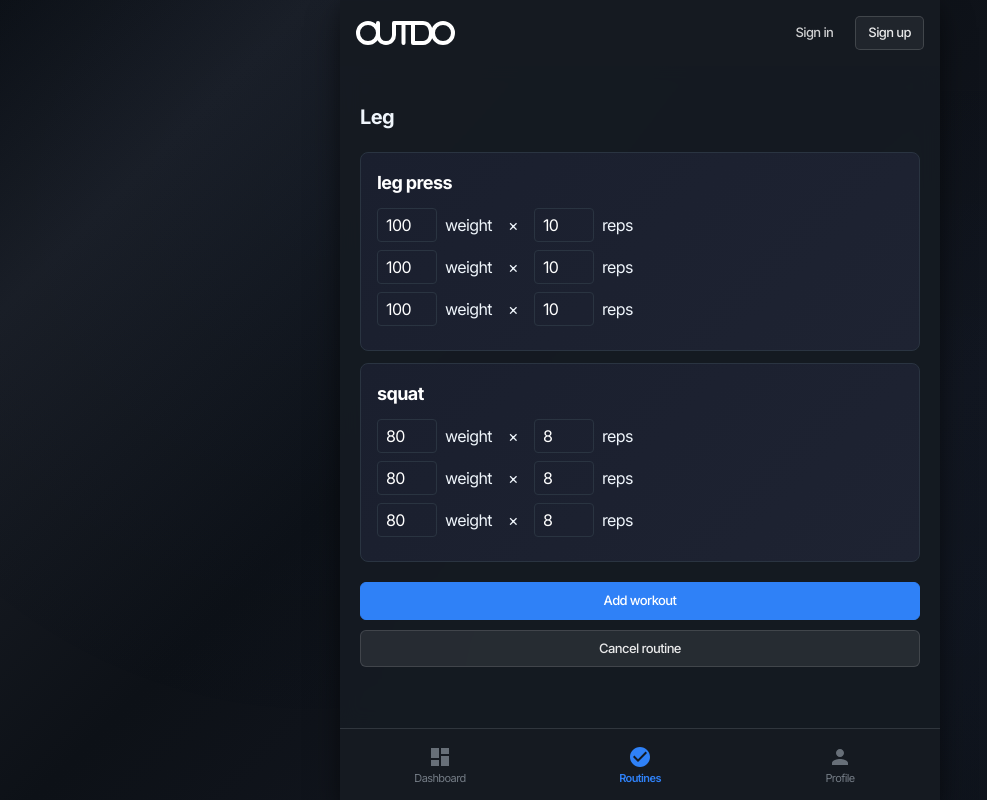
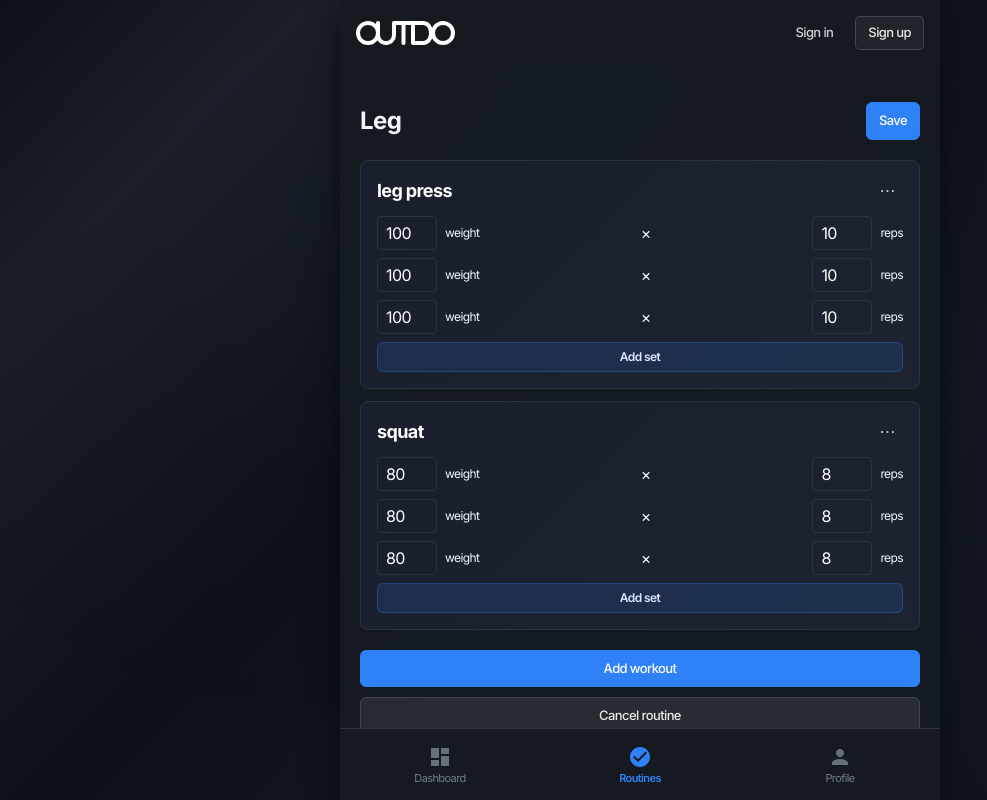
Before and after one commit to ehhdrud/outdo.fe, a React (Vite) app: page /routines/1 in a window 1280 px wide. Shown: the whole page, without its empty margins (0-987 px from the left). Built offline with nearby package versions, Linux system fonts and the light colour scheme; a web font is replaced by a local one.

Commit message:
feat: RoutineDetail 작업중

```diff
--- a/src/components/Header/Header.tsx
+++ b/src/components/Header/Header.tsx
@@ -1,11 +1,7 @@
 import { useState } from 'react';
-import { useLocation, useNavigate } from 'react-router-dom';
+import { useNavigate } from 'react-router-dom';
 
 import logoSvg from '@/assets/logo.svg';
-import MenuIcon from '@/components/Icon/MenuIcon';
-import UserIcon from '@/components/Icon/UserIcon';
-import { menuList } from '@/constants/menu';
-import { useAuthStore } from '@/store/authStore';
 import { useTokenStore } from '@/store/tokenStore';
 
 import * as Styled from './style';
@@ -15,7 +11,6 @@ const Header = () => {
 
 	const [isOpen, setIsOpen] = useState(false);
 	const navigate = useNavigate();
-	const location = useLocation();
 
 	const onClickMenuOpen = () => {
 		setIsOpen(!isOpen);
@@ -40,11 +35,7 @@ const Header = () => {
 									<Styled.SignInButton onClick={() => navigate('/auth')}>Sign in</Styled.SignInButton>
 									<Styled.SignUpButton onClick={() => navigate('/auth/sign-up')}>Sign up</Styled.SignUpButton>
 								</>
-							) : (
-								<Styled.UserButton onClick={() => navigate('/profile')}>
-									<UserIcon />
-								</Styled.UserButton>
-							)}
+							) : null}
 						</Styled.HeaderActions>
 					</Styled.Nav>
 				</div>
--- a/src/components/common/Form/FormButton/FormButton.style.ts
+++ b/src/components/common/Form/FormButton/FormButton.style.ts
@@ -1,8 +1,8 @@
 import styled from '@emotion/styled';
 
 interface ButtonProps {
-	variant: 'primary' | 'secondary' | 'outline';
-	size: 'small' | 'medium' | 'large';
+	variant: 'primary' | 'secondary' | 'tertiary' | 'outline';
+	size: 'thin' | 'small' | 'medium' | 'large';
 	fullWidth: boolean;
 }
 
@@ -17,7 +17,6 @@ const getVariantStyles = (variant: string) => {
 				&:hover:not(:disabled) {
 					background: #1c6cd9;
 					border-color: #1c6cd9;
-					transform: translateY(-1px);
 				}
 
 				@media (hover: none) {
@@ -36,7 +35,6 @@ const getVariantStyles = (variant: string) => {
 				&:hover:not(:disabled) {
 					background: rgba(255, 255, 255, 0.12);
 					border-color: rgba(255, 255, 255, 0.18);
-					transform: translateY(-1px);
 				}
 
 				@media (hover: none) {
@@ -55,13 +53,29 @@ const getVariantStyles = (variant: string) => {
 				&:hover:not(:disabled) {
 					background: rgba(255, 255, 255, 0.08);
 					border-color: rgba(255, 255, 255, 0.18);
-					transform: translateY(-1px);
 				}
 
 				@media (hover: none) {
 					&:active:not(:disabled) {
 						transform: none;
 						background: rgba(255, 255, 255, 0.03);
+					}
+				}
+			`;
+		case 'tertiary':
+			return `
+				background: rgba(47, 129, 247, 0.14);
+				border: 1px solid rgba(47, 129, 247, 0.28);
+				color: #d9e7ff;
+
+				&:hover:not(:disabled) {
+					background: rgba(47, 129, 247, 0.18);
+					border-color: rgba(47, 129, 247, 0.36);
+				}
+
+				@media (hover: none) {
+					&:active:not(:disabled) {
+						background: rgba(47, 129, 247, 0.18);
 					}
 				}
 			`;
@@ -72,6 +86,12 @@ const getVariantStyles = (variant: string) => {
 
 const getSizeStyles = (size: string) => {
 	switch (size) {
+		case 'thin':
+			return `
+				font-size: 12px;
+				font-weight: 600;
+				padding: 5px 10px;
+			`;
 		case 'small':
 			return `
 				font-size: 13px;
--- a/src/components/common/Form/FormButton/FormButton.tsx
+++ b/src/components/common/Form/FormButton/FormButton.tsx
@@ -3,8 +3,8 @@ import React from 'react';
 import * as S from './FormButton.style';
 
 interface FormButtonProps extends React.ButtonHTMLAttributes<HTMLButtonElement> {
-	variant?: 'primary' | 'secondary' | 'outline';
-	size?: 'small' | 'medium' | 'large';
+	variant?: 'primary' | 'secondary' | 'tertiary' | 'outline';
+	size?: 'thin' | 'small' | 'medium' | 'large';
 	fullWidth?: boolean;
 	children: React.ReactNode;
 }
--- a/src/pages/Routines/RoutineDetail.style.ts
+++ b/src/pages/Routines/RoutineDetail.style.ts
@@ -11,8 +11,14 @@ export const InfoSection = styled.div`
 	/* 간단한 정보를 담는 공간 */
 `;
 
+export const InfoHeader = styled.div`
+	display: flex;
+	align-items: center;
+	justify-content: space-between;
+`;
+
 export const RoutineTitle = styled.h3`
-	font-size: ${({ theme }) => theme.fontSize.sizeXl};
+	font-size: ${({ theme }) => theme.fontSize.size2xl};
 `;
 
 export const WorkoutSection = styled.div`
@@ -31,6 +37,67 @@ export const WorkoutCard = styled.div`
 
 	&:active {
 		cursor: grabbing;
+	}
+`;
+
+export const WorkoutHeader = styled.div`
+	display: flex;
+	align-items: center;
+	justify-content: space-between;
+	margin-bottom: 12px;
+	position: relative;
+`;
+
+export const MoreButton = styled.button`
+	background: transparent;
+	border: none;
+	color: rgba(255, 255, 255, 0.8);
+	padding: 4px 8px;
+	border-radius: 4px;
+	cursor: pointer;
+	transition: background 0.2s ease;
+	line-height: 1;
+	display: inline-flex;
+	align-items: center;
+	justify-content: center;
+
+	&:hover {
+		background: rgba(255, 255, 255, 0.08);
+	}
+`;
+
+export const MoreMenu = styled.div`
+	position: absolute;
+	top: calc(100% + 6px);
+	right: 0;
+	background: #151a26;
+	border: 1px solid #2a3441;
+	border-radius: 6px;
+	min-width: 160px;
+	box-shadow: 0 8px 24px rgba(0, 0, 0, 0.32);
+	overflow: hidden;
+`;
+
+export const MoreMenuList = styled.ul`
+	list-style: none;
+	margin: 0;
+	padding: 6px 0;
+`;
+
+export const MoreMenuItem = styled.li`
+	button {
+		width: 100%;
+		background: transparent;
+		border: none;
+		color: rgba(255, 255, 255, 0.9);
+		padding: 8px 12px;
+		text-align: left;
+		cursor: pointer;
+		font-size: 13px;
+
+		&:hover {
+			background: rgba(255, 255, 255, 0.06);
+		}
 	}
 `;
 
@@ -66,12 +133,20 @@ export const WeightInputGroup = styled.div`
 	display: flex;
 	align-items: center;
 	gap: 8px;
+
+	span {
+		font-size: 12px;
+	}
 `;
 
 export const RepsInputGroup = styled.div`
 	display: flex;
 	align-items: center;
 	gap: 8px;
+
+	span {
+		font-size: 12px;
+	}
 `;
 
 export const SetRow = styled.div`
@@ -79,6 +154,7 @@ export const SetRow = styled.div`
 	gap: 16px;
 	align-items: center;
 	margin-bottom: 8px;
+	justify-content: space-between;
 `;
 
 export const ButtonWrapper = styled.div`
--- a/src/pages/Routines/RoutineDetail.tsx
+++ b/src/pages/Routines/RoutineDetail.tsx
@@ -1,4 +1,4 @@
-import { useState } from 'react';
+import { useEffect, useState } from 'react';
 
 import FormButton from '@/components/common/Form/FormButton/FormButton.tsx';
 
@@ -68,6 +68,36 @@ const RoutineDetail = () => {
 			workouts: [...prev.workouts, newWorkout],
 		}));
 	};
+	// Workout 삭제 함수
+	const handleDeleteWorkout = (workoutId: string) => {
+		setRoutineDetailData((prev) => ({
+			...prev,
+			workouts: prev.workouts.filter((workout) => workout.id !== workoutId),
+		}));
+	};
+
+	// 더보기 메뉴 상태
+	const [openMenuWorkoutId, setOpenMenuWorkoutId] = useState<string | null>(null);
+	const toggleMoreMenu = (workoutId: string) => {
+		setOpenMenuWorkoutId((prev) => (prev === workoutId ? null : workoutId));
+	};
+
+	// 외부 클릭 시 메뉴 닫기
+	useEffect(() => {
+		const handleClickOutside = (event: MouseEvent) => {
+			if (openMenuWorkoutId) {
+				setOpenMenuWorkoutId(null);
+			}
+		};
+
+		if (openMenuWorkoutId) {
+			document.addEventListener('mousedown', handleClickOutside);
+		}
+
+		return () => {
+			document.removeEventListener('mousedown', handleClickOutside);
+		};
+	}, [openMenuWorkoutId]);
 
 	// 운동 이름 수정 함수
 	const handleUpdateWorkoutName = (workoutId: string, newName: string) => {
@@ -107,10 +137,30 @@ const RoutineDetail = () => {
 		}));
 	};
 
+	// 세트 추가 함수
+	const handleAddSet = (workoutId: string) => {
+		setRoutineDetailData((prev) => ({
+			...prev,
+			workouts: prev.workouts.map((workout) =>
+				workout.id === workoutId
+					? {
+							...workout,
+							sets: [...workout.sets, { id: `set-${Date.now()}`, weight: 0, reps: 0 }],
+						}
+					: workout
+			),
+		}));
+	};
+
 	return (
 		<S.RoutineDetailWrapper>
 			<S.InfoSection>
+				<S.InfoHeader>
 					<S.RoutineTitle>{routineDetailData.routine_name}</S.RoutineTitle>
+					<FormButton size="small" type="button">
+						Save
+					</FormButton>
+				</S.InfoHeader>
 			</S.InfoSection>
 			<S.WorkoutSection>
 				<S.WorkoutList>
@@ -118,6 +168,7 @@ const RoutineDetail = () => {
 						.sort((a, b) => a.order - b.order)
 						.map((workout) => (
 							<S.WorkoutCard key={workout.id}>
+								<S.WorkoutHeader>
 									<input
 										type="text"
 										value={workout.name}
@@ -125,13 +176,30 @@ const RoutineDetail = () => {
 										style={{
 											fontSize: '18px',
 											fontWeight: 'bold',
-										marginBottom: '12px',
 											background: 'transparent',
 											border: 'none',
 											color: 'white',
 											outline: 'none',
 										}}
 									/>
+									<S.MoreButton aria-label="More options" onClick={() => toggleMoreMenu(workout.id)}>
+										⋯
+									</S.MoreButton>
+									{openMenuWorkoutId === workout.id && (
+										<S.MoreMenu>
+											<S.MoreMenuList>
+												<S.MoreMenuItem>
+													<button type="button">Add note</button>
+												</S.MoreMenuItem>
+												<S.MoreMenuItem>
+													<button type="button" onClick={() => handleDeleteWorkout(workout.id)}>
+														Delete workout
+													</button>
+												</S.MoreMenuItem>
+											</S.MoreMenuList>
+										</S.MoreMenu>
+									)}
+								</S.WorkoutHeader>
 								<div>
 									{workout.sets.map((set) => (
 										<S.SetRow key={set.id}>
@@ -155,6 +223,9 @@ const RoutineDetail = () => {
 										</S.SetRow>
 									))}
 								</div>
+								<FormButton variant="tertiary" size="thin" type="button" fullWidth onClick={() => handleAddSet(workout.id)}>
+									Add set
+								</FormButton>
 							</S.WorkoutCard>
 						))}
 				</S.WorkoutList>
```
Lines whose indentation alone changed are shown as unchanged.
